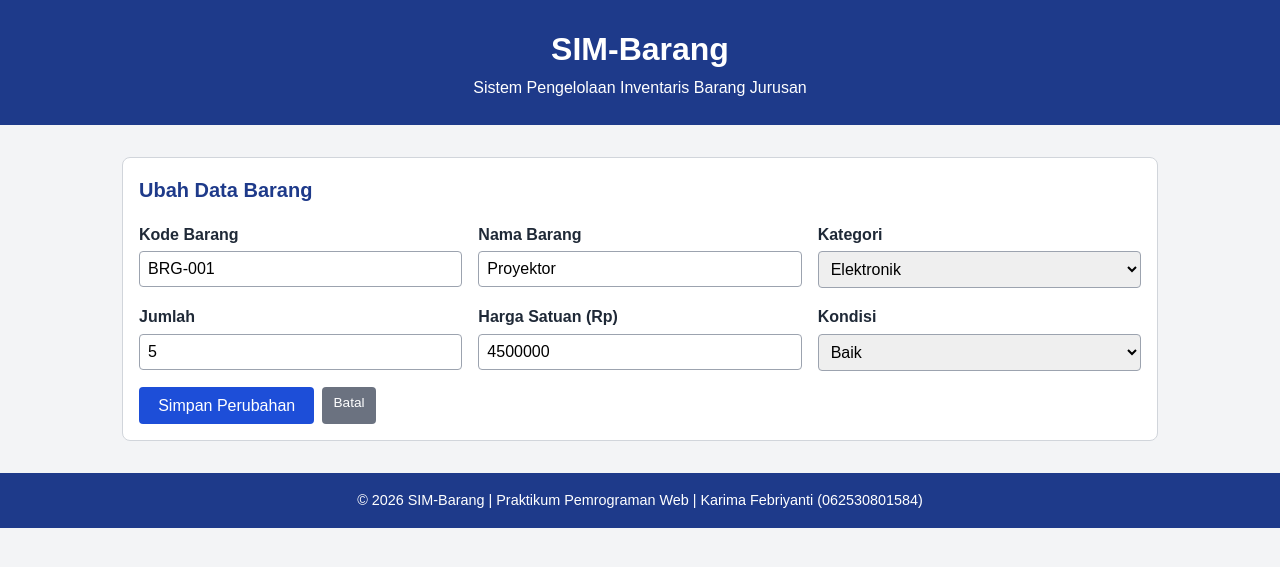
After one commit to karimuyy/sim-barang-062530801584, a PHP site: page /edit.php?id=1 in a window 1280 px wide. The commit adds this page. Shown: the top 567 px of the page. Run offline with PHP 8.4, Linux system fonts and the light colour scheme; the visitor is signed in with stand-in values (Sample User, id 1); data comes from the database, SQL or seed files in the repository.

Commit message:
menambahkan fitur edit pada tabel

```diff
--- /dev/null
+++ b/edit.php
@@ -0,0 +1,186 @@
+<?php
+session_start();
+if (!isset($_SESSION["login"]) || $_SESSION["login"] !== true) {
+    header("Location: login.php");
+    exit;
+}
+
+require_once "koneksi.php";
+
+$daftarKondisi = ["Baik", "Rusak Ringan", "Rusak Berat"];
+$error = [];
+
+// id diambil dari alamat (GET) saat halaman dibuka, atau dari form (POST) saat disimpan
+$id = (int) ($_GET["id"] ?? $_POST["id"] ?? 0);
+
+// Ambil data barang yang akan diubah
+$stmt = $pdo->prepare(
+    "SELECT id, kode_barang, nama_barang, id_kategori, jumlah, harga, kondisi
+     FROM barang WHERE id = ?"
+);
+$stmt->execute([$id]);
+$data = $stmt->fetch();
+
+if ($data === false) {
+    $_SESSION["pesan"] = "Barang tidak ditemukan.";
+    header("Location: index.php");
+    exit;
+}
+
+if ($_SERVER["REQUEST_METHOD"] === "POST") {
+    $kode       = trim($_POST["kode"] ?? "");
+    $nama       = trim($_POST["nama"] ?? "");
+    $idKategori = (int) ($_POST["kategori"] ?? 0);
+    $jumlah     = (int) ($_POST["jumlah"] ?? 0);
+    $harga      = (float) ($_POST["harga"] ?? 0);
+    $kondisi    = trim($_POST["kondisi"] ?? "");
+
+    // ===== VALIDASI SISI SERVER =====
+    if (!preg_match('/^BRG-\d+$/', $kode)) {
+        $error[] = "Kode barang harus diawali BRG- diikuti angka.";
+    }
+    if ($nama === "") {
+        $error[] = "Nama barang tidak boleh kosong.";
+    }
+    if ($jumlah <= 0) {
+        $error[] = "Jumlah harus lebih dari 0.";
+    }
+    if ($harga < 0) {
+        $error[] = "Harga satuan tidak boleh negatif.";
+    }
+    if (!in_array($kondisi, $daftarKondisi, true)) {
+        $error[] = "Kondisi tidak valid.";
+    }
+
+    $cek = $pdo->prepare("SELECT id FROM kategori WHERE id = ?");
+    $cek->execute([$idKategori]);
+    if ($cek->fetch() === false) {
+        $error[] = "Kategori tidak valid.";
+    }
+
+    // ===== SIMPAN PERUBAHAN =====
+    if (count($error) === 0) {
+        try {
+            $ubah = $pdo->prepare(
+                "UPDATE barang
+                 SET kode_barang = ?, nama_barang = ?, id_kategori = ?,
+                     jumlah = ?, harga = ?, kondisi = ?
+                 WHERE id = ?"
+            );
+            $ubah->execute([$kode, $nama, $idKategori, $jumlah, $harga, $kondisi, $id]);
+
+            $_SESSION["pesan"] = "Barang " . $nama . " berhasil diperbarui.";
+            header("Location: index.php");
+            exit;
+        } catch (PDOException $e) {
+            if ($e->getCode() === "23000") {
+                $error[] = "Kode barang " . $kode . " sudah dipakai barang lain.";
+            } else {
+                $error[] = "Perubahan gagal disimpan ke database.";
+            }
+        }
+    }
+
+    // Kalau ada error, form diisi kembali dengan data yang baru diketik
+    $data = [
+        "id"          => $id,
+        "kode_barang" => $kode,
+        "nama_barang" => $nama,
+        "id_kategori" => $idKategori,
+        "jumlah"      => $jumlah,
+        "harga"       => $harga,
+        "kondisi"     => $kondisi,
+    ];
+}
+
+$daftarKategori = $pdo->query("SELECT id, nama_kategori FROM kategori ORDER BY id ASC")->fetchAll();
+?>
+<!DOCTYPE html>
+<html lang="id">
+<head>
+  <meta charset="UTF-8">
+  <meta name="viewport" content="width=device-width, initial-scale=1.0">
+  <title>Ubah Barang | SIM-Barang</title>
+  <link rel="stylesheet" href="style.css">
+</head>
+<body>
+
+  <header>
+    <h1>SIM-Barang</h1>
+    <p>Sistem Pengelolaan Inventaris Barang Jurusan</p>
+  </header>
+
+  <main>
+    <section>
+      <h2>Ubah Data Barang</h2>
+
+      <?php if (count($error) > 0): ?>
+        <p class="pesan-gagal">Perubahan tidak dapat disimpan:</p>
+        <ul class="daftar-error">
+          <?php foreach ($error as $pesan): ?>
+            <li><?= htmlspecialchars($pesan) ?></li>
+          <?php endforeach; ?>
+        </ul>
+      <?php endif; ?>
+
+      <form action="edit.php" method="post">
+        <input type="hidden" name="id" value="<?= (int) $data["id"] ?>">
+
+        <div>
+          <label for="kode">Kode Barang</label>
+          <input type="text" id="kode" name="kode" value="<?= htmlspecialchars($data["kode_barang"]) ?>" required>
+        </div>
+
+        <div>
+          <label for="nama">Nama Barang</label>
+          <input type="text" id="nama" name="nama" value="<?= htmlspecialchars($data["nama_barang"]) ?>" required>
+        </div>
+
+        <div>
+          <label for="kategori">Kategori</label>
+          <select id="kategori" name="kategori" required>
+            <?php foreach ($daftarKategori as $kat): ?>
+              <option value="<?= (int) $kat["id"] ?>"
+                <?= (int) $kat["id"] === (int) $data["id_kategori"] ? "selected" : "" ?>>
+                <?= htmlspecialchars($kat["nama_kategori"]) ?>
+              </option>
+            <?php endforeach; ?>
+          </select>
+        </div>
+
+        <div>
+          <label for="jumlah">Jumlah</label>
+          <input type="number" id="jumlah" name="jumlah" value="<?= (int) $data["jumlah"] ?>" required>
+        </div>
+
+        <div>
+          <label for="harga">Harga Satuan (Rp)</label>
+          <input type="number" id="harga" name="harga" min="0" value="<?= (float) $data["harga"] ?>" required>
+        </div>
+
+        <div>
+          <label for="kondisi">Kondisi</label>
+          <select id="kondisi" name="kondisi" required>
+            <?php foreach ($daftarKondisi as $k): ?>
+              <option value="<?= htmlspecialchars($k) ?>"
+                <?= $k === $data["kondisi"] ? "selected" : "" ?>>
+                <?= htmlspecialchars($k) ?>
+              </option>
+            <?php endforeach; ?>
+          </select>
+        </div>
+
+        <div class="aksi">
+          <button type="submit">Simpan Perubahan</button>
+          <a href="index.php" class="btn-edit btn-batal">Batal</a>
+        </div>
+      </form>
+    </section>
+  </main>
+
+  <footer>
+    <p>&copy; 2026 SIM-Barang | Praktikum Pemrograman Web | Karima Febriyanti (062530801584)</p>
+  </footer>
+
+</body>
+</html>
--- a/style.css
+++ b/style.css
@@ -319,3 +319,31 @@ table th[scope="row"] {
 .btn-hapus:hover {
   background-color: #991b1b;
 }
+/* ===== TOMBOL EDIT ===== */
+.aksi-baris {
+  display: flex;
+  gap: 0.4rem;
+  align-items: center;
+}
+
+.btn-edit {
+  display: inline-block;
+  background-color: #1d4ed8;
+  color: #ffffff;
+  padding: 0.3rem 0.7rem;
+  font-size: 0.85rem;
+  border-radius: 4px;
+  text-decoration: none;
+}
+
+.btn-edit:hover {
+  background-color: #1e40af;
+}
+
+.btn-batal {
+  background-color: #6b7280;
+}
+
+.btn-batal:hover {
+  background-color: #4b5563;
+}
```
Also changed, not shown: index.php (+7 -4 lines).
